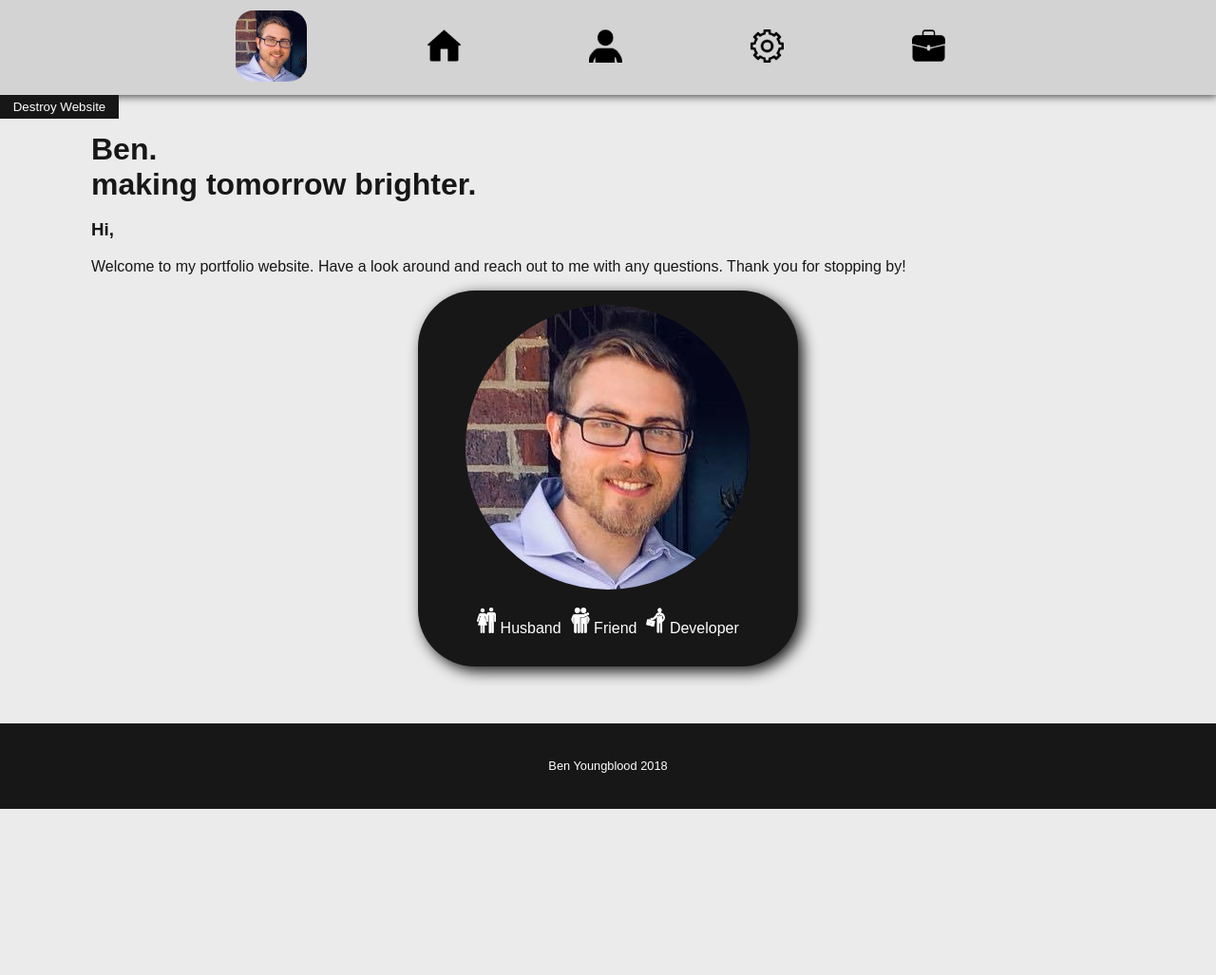
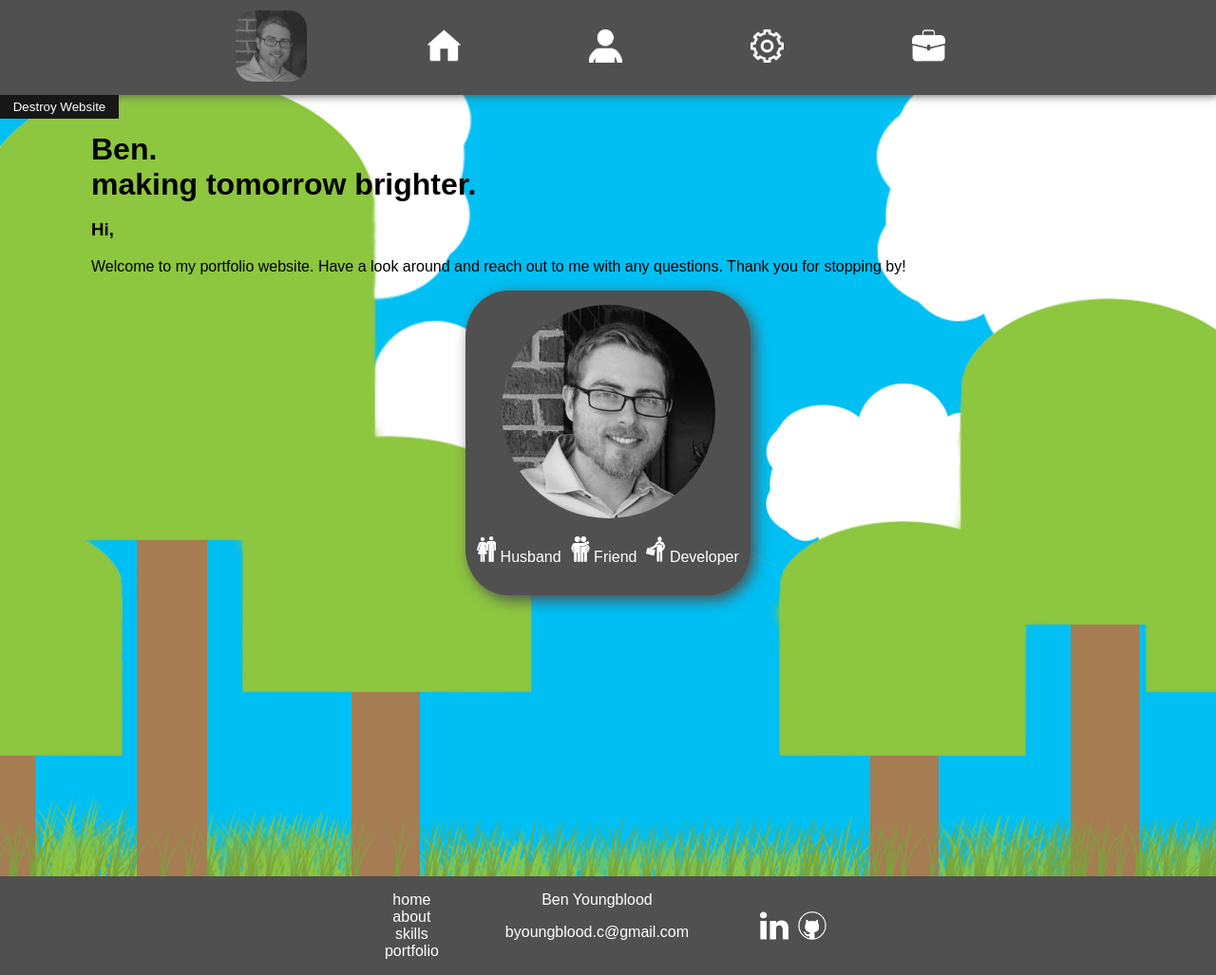
Before and after one commit to Benstrocity/portfolio, a PHP site: page / in a window 1280 px wide. Shown: the whole page at 95% size. Before the commit the page ends 852 px from the top, so only its background shows below. Run offline with PHP 8.4, Linux system fonts and the light colour scheme.

Commit message:
designed background assets and update dbackground image, changed color pallet, added content to portfolio page, initial portfolio page styling, update to hover effects on NAV bar, added footer content, removed theme change button/javascript code

```diff
--- a/css/styles.css
+++ b/css/styles.css
@@ -14,8 +14,12 @@ html {
 body {
     margin: 0;
     font-family: Arial, sans-serif;
-    background-color: rgb(235,235,235);
-    color: #171717;
+    background-color: #00bff3;
+    background-image: url('../img/background_light.png');
+    background-size: stretch;
+    background-position: top;
+    background-repeat: no-repeat;
+    color: #000000 ;
     margin-bottom: 150px;
 }
 /* Remove padding from unordered list tags */
@@ -45,15 +49,16 @@ a {
 /* Cross site navigation styles */
 #mainNav {
     display: flex;
-    background-color: lightgray;
+    background-color: #505050;
     z-index: 2;
     height: 100px;
-    box-shadow: 2px 0 10px;
+    box-shadow: 2px 0 10px #505050;
     position: relative;
 }
 
 .logoLi img {
     width: 25%;
+    opacity: .5;
     border-radius: 25%;
     transition: .5s;
 }
@@ -92,33 +101,72 @@ a {
     width: 50px;
 }
 
+.logoLi img {
+    filter: grayscale(100%);
+    cursor: pointer;
+    transition: .5s ease;
+}
+
 .homeLi img {
     width: 30px;
+    animation: fadeIn .5s;
 }
 
 .aboutLi img {
     width: 30px;
+    animation: fadeIn .5s;
 }
 
 .skillsLi img {
     width: 30px;
+    animation: fadeIn .5s;
 }
 
 .portLi img {
     width: 30px;
+    animation: fadeIn .5s;
 }
 
-
 /* Add hover animations to navigation items */
-#mainNav img {
-    transition: .5s ease;
+#homeHov,
+#aboutHov,
+#skillsHov,
+#portHov {
+    display: none;
+    cursor: pointer;
+    animation: fadeIn .5s;
 }
 
-#mainNav img:hover {
-    opacity: .5;
+.logoLi img:hover {
+    opacity: 1;
     transition: .5s ease;
     cursor: pointer;
 }
+
+.homeLi img:hover {
+    cursor: pointer;
+    animation: fadeOut .5s;
+    cursor: pointer;
+}
+
+.aboutLi img:hover {
+    cursor: pointer;
+    animation: fadeOut .5s;
+    cursor: pointer;
+}
+
+.skillsLi img:hover {
+    cursor: pointer;
+    animation: fadeOut .5s;
+    cursor: pointer;
+}
+
+.portLi img:hover {
+    cursor: pointer;
+    animation: fadeOut .5s;
+    cursor: pointer;
+}
+
 /* Add margin to heading to add space between heading and navigation */
 #pageHeading {
     margin-left: 15%;
@@ -143,6 +191,36 @@ h2 {
     -webkit-animation: slideInContent 2s;
     animation: slideInContent 2s;
 }
+
+/* Main Footer Styles */
+#mainFooter {
+    background-color: #505050;
+    color: rgb(255,255,255);
+    width: 100%;
+    position: absolute;
+    left: 0;
+    bottom: 0;
+}
+
+#footerSect1 ul {
+    text-align: center;
+}
+
+#footerSect1 li:hover {
+    cursor: pointer;
+}
+
+#footerSect2,
+#footerSect3 {
+    text-align: center;
+    margin: 15px 0 15px 0;
+}
+
+#footerSect3 img {
+    width: 30px;
+    margin: 0 15px 0 15px;
+}
+
 /****
    --- Home Page styles ---
 ****/
@@ -156,15 +234,19 @@ h2 {
 
 #profileImage {
     text-align: center;
-    margin: auto auto 50px auto;
+    margin: auto auto 400px auto;
     padding-bottom: 15px;
     width: 75%;
-    max-width: 400px;
+    max-width: 300px;
     min-width: 200px;
     border-radius: 15%;
-    box-shadow: 5px 5px 15px #171717;
-    background-color: #171717;
+    box-shadow: 5px 5px 15px #505050;
+    background-color: #505050;
     animation: dropInContent 2s; /* Animate on page load */
+}
+
+#profileImage img {
+    filter: grayscale(100%);
 }
 
 #profileImage ul {
@@ -251,71 +335,47 @@ h2 {
 }
 
 #date1 {
-    background-color: #171717;
-    color: rgb(255,255,255);
     padding: 15px;
     border-top-left-radius: 15px;
     border-bottom-right-radius: 15px;
-    animation: fadeIn 1s;
+    animation: slideFromRight 1s;
 }
 
 #date2 {
-    background-color: #171717;
-    color: rgb(255,255,255);
     padding: 15px;
     border-top-left-radius: 15px;
     border-bottom-right-radius: 15px;
-    animation: fadeIn 2s;
+    animation: slideFromLeft 1s;
 }
 
 #date3 {
-    background-color: #171717;
-    color: rgb(255,255,255);
     padding: 15px;
     border-top-left-radius: 15px;
     border-bottom-right-radius: 15px;
-    animation: fadeIn 3s;
+    animation: slideFromRight 1s;
 }
 
 #date4 {
-    background-color: #171717;
-    color: rgb(255,255,255);
     padding: 15px;
     border-top-left-radius: 15px;
     border-bottom-right-radius: 15px;
-    animation: fadeIn 4s;
+    animation: slideFromLeft 1s;
 }
 
 #date5 {
-    background-color: #171717;
-    color: rgb(255,255,255);
     padding: 15px;
     border-top-left-radius: 15px;
     border-bottom-right-radius: 15px;
-    animation: fadeIn 5s;
+    animation: slideFromRight 1s;
 }
 
 #date6 {
-    background-color: #171717;
-    color: rgb(255,255,255);
     padding: 15px;
     border-top-left-radius: 15px;
     border-bottom-right-radius: 15px;
-    animation: fadeIn 6s;
+    animation: slideFromLeft 1s;
 }
 
-/* Main Footer Styles */
-#mainFooter {
-    background-color: #171717;
-    color: rgb(255,255,255);
-    text-align: center;
-    font-size: .8rem;
-    width: 100%;
-    padding: 25px 0 25px 0;
-    position: absolute;
-    left: 0;
-    bottom: 0;
-}
 /****
    --- Skills Page styles ---
 ****/
@@ -346,12 +420,62 @@ h2 {
     widtH: 500px;
 }
 
+.portProj {
+    text-align: left;
+}
+
+.portProj span {
+    font-weight: bold;
+}
+
+.portProj:last-of-type {
+    margin-bottom: 400px;
+}
 
 /****
    --- Media queries for larger windows ---
 ****/
+@media (min-width: 750px) {
+    #mainFooter {
+        display: flex;
+        justify-content: center;
+    }
+
+    #footerSect1,
+    #footerSect3 {
+        display: flex;
+        margin: 0 35px 0 35px;
+        align-items: center;
+    }
+
+    #footerSect2 {
+        margin: 0 35px 0 35px;
+    }
+
+    #footerSect3 img {
+        width: 30px;
+        margin: 0 5px 0 5px;
+    }
+
+    #footerSect3 img:hover {
+        cursor: pointer;
+    }
+
+    /* Portfolio styles */
+    .virtualAssistant,
+    .doWhat,
+    .slayerTap {
+        display: flex;
+        align-items: flex-start;
+    }
+
+    .projContent {
+        margin-left: 50px;
+        max-width: 500px;
+    }
+}
+
 @media (min-width: 900px) {
-
     .logoLi,
     .homeLi,
     .aboutLi,
--- a/index.html
+++ b/index.html
@@ -12,10 +12,10 @@
                 <li class ='logoLi'><a href='#'><img src='img/profile.jpg' alt='Image of Ben'></a></li>
                 <span id='toggle'></span>
                 <span id='toggleItems'>
-                    <li class='homeLi'><img src='img/homeIcon.png' alt='Home menu icon'></li>
-                    <li class='navLi aboutLi'><img src='img/aboutIcon.png' alt='Skills menu icon'></li>
-                    <li class='navLi skillsLi'><img src='img/skills.png' alt='Skills menu icon'></li>
-                    <li class='navLi portLi'><img src='img/portIcon.jpg.png' alt='Portfolio menu icon'></li>
+                    <li class='navLi homeLi homeX'><img src='img/homeIcon.png' alt='Home menu icon'><span id='homeHov'>home</span></li>
+                    <li class='navLi aboutLi aboutX'><img src='img/aboutIcon.png' alt='Skills menu icon'><span id='aboutHov'>about</span></li>
+                    <li class='navLi skillsLi skillsX'><img src='img/skills.png' alt='Skills menu icon'><span id='skillsHov'>skills</span></li>
+                    <li class='navLi portLi portX'><img src='img/portIcon.jpg.png' alt='Portfolio menu icon'><span id='portHov'>portfolio</span></li>
                 </span>
             </ul>
             <div id='destruct'>
@@ -55,7 +55,25 @@
 
 
         <footer id='mainFooter'>
-            <p>Ben Youngblood 2018</p>
+            <div id='footerSect1'>
+                <ul>
+                    <li class='footHomeLi homeX'>home</li>
+                    <li class='footAboutLi aboutX'>about</li>
+                    <li class='footSkillsLi skillsX'>skills</li>
+                    <li class='footPortLi portX'>portfolio</li>
+                </ul>
+            </div>
+
+            <div id='footerSect2'>
+                <p>Ben Youngblood</p>
+                <a href='mailto:byoungblood.c@gmail.com'>byoungblood.c@gmail.com</a>
+
+            </div>
+
+            <div id='footerSect3'>
+                <img src='img/linkedin.png' alt='LinkedIn Icon'>
+                <img src='img/github.png' alt='github icon'>
+            </div>
         </footer>
 
         <script src="https://ajax.googleapis.com/ajax/libs/jquery/3.3.1/jquery.min.js"></script>
--- a/js/theme.js
+++ b/js/theme.js
@@ -24,7 +24,7 @@ const newDestroy = () => {
 }
 
 /* This event handler initializes the websites destruction */
-themeButton.addEventListener('click', () => {
+destructButton.addEventListener('click', () => {
     /* Call newDestroy function */
     newDestroy();
 });
```
Also changed, not shown: other parts of css/styles.css (+25 -5 lines), js/menu.js (+27 -2 lines), js/pages.js (+60 -11 lines), img/aboutIcon.png, img/background_light.png (added), img/css.png, img/github.png (added), img/homeIcon.png, img/html.png, img/js.png, img/linkedin.png (added), img/portIcon.jpg.png, img/skills.png, img/toggleOff.png, 1 more files.
